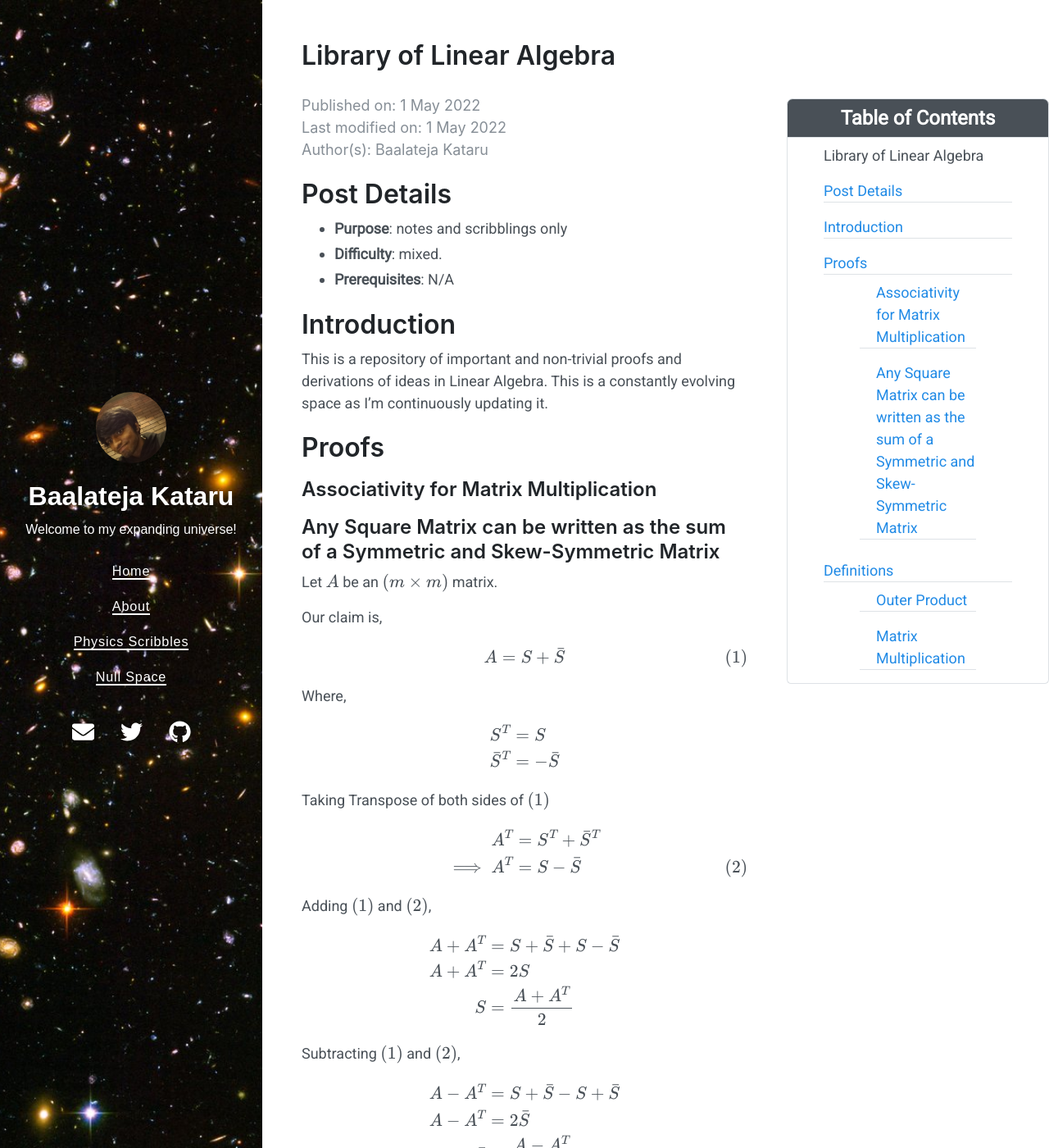
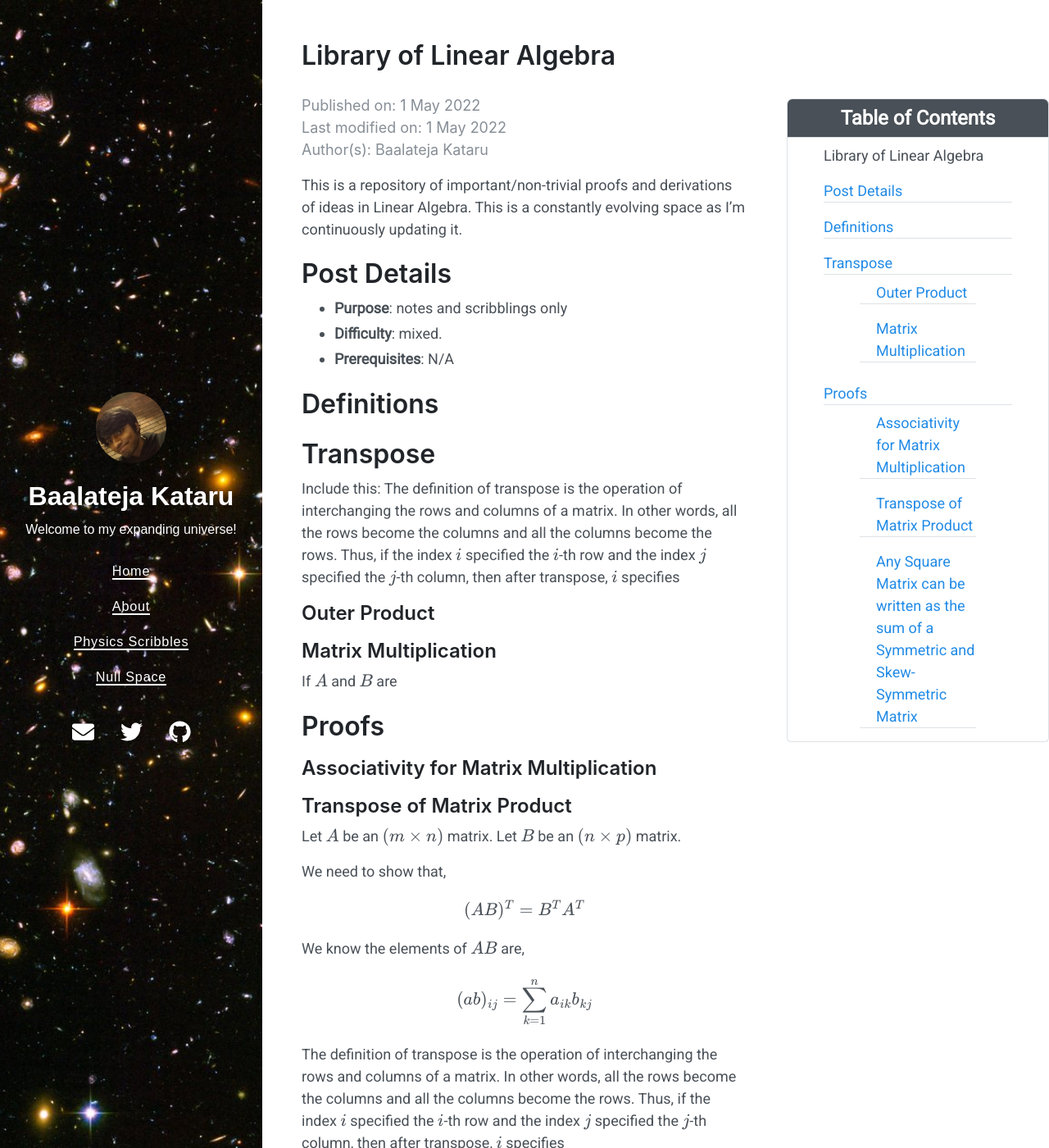
Before and after one commit to BK-Modding/BK-Modding.github.io, a Jekyll site: the page built from _posts/blog3/2022-05-01-library-of-linear-algebra.md, in a window 1280 px wide and 1400 px high. Shown: the whole window at 82% size. Built offline with Jekyll 4.4.1, drawn with Linux system fonts in a browser that asks for light colours; nearby versions of some CDN libraries; formulas are drawn with MathJax 3; some of the changed text lies outside the part shown.

```diff
--- a/_posts/blog3/2022-05-01-library-of-linear-algebra.md
+++ b/_posts/blog3/2022-05-01-library-of-linear-algebra.md
@@ -10,19 +10,46 @@
 usemathjax: true
 ---
 
+This is a repository of important/non-trivial proofs and derivations of ideas in Linear Algebra. This is a constantly evolving space as I'm continuously updating it.
+
 # Post Details
 
 - **Purpose**: notes and scribblings only
 - **Difficulty**: mixed.
 - **Prerequisites**: N/A
 
-# Introduction
+# Definitions
 
-This is a repository of important and non-trivial proofs and derivations of ideas in Linear Algebra. This is a constantly evolving space as I'm continuously updating it.
+# Transpose
+
+Include this: The definition of transpose is the operation of interchanging the rows and columns of a matrix. In other words, all the rows become the columns and all the columns become the rows. Thus, if the index $$ i $$ specified the $$i$$-th row and the index $$ j $$ specified the $$ j $$-th column, then after transpose, $$ i $$ specifies
+
+## Outer Product
+
+
+
+## Matrix Multiplication
+
+If $$ A $$ and $$ B $$ are
 
 # Proofs
 
 ## Associativity for Matrix Multiplication
+
+## Transpose of Matrix Product
+
+Let $$ A $$ be an $$ (m \times n) $$ matrix.
+Let $$ B $$ be an $$ (n \times p) $$ matrix.
+
+We need to show that,
+
+$$ (AB)^T = B^T A^T $$
+
+We know the elements of $$ AB $$ are,
+
+$$ (ab)_{ij} = \sum_{k = 1}^{n} a_{ik} b_{kj} $$
+
+The definition of transpose is the operation of interchanging the rows and columns of a matrix. In other words, all the rows become the columns and all the columns become the rows. Thus, if the index $$ i $$ specified the $$i$$-th row and the index $$ j $$ specified the $$ j $$-th column, then after transpose, $$ i $$ specifies
 
 ## Any Square Matrix can be written as the sum of a Symmetric and Skew-Symmetric Matrix
 
@@ -46,7 +73,7 @@
 $$
     \begin{align*}
         A^T &= S^T + \bar{S}^T \\
-        \implies A^T &= S - \bar{S} \tag{2}
+        A^T &= S - \bar{S} \tag{2}
     \end{align*}
 $$
 
@@ -70,7 +97,7 @@
     \end{align*}
 $$
 
-Thus, the Symmetric and Skew-Symmetric parts can be obtained from the matrix A itself so $$ \forall A $$, we can construct a Symmetric and Skew-Symmetric part s.t.,
+Thus, the Symmetric and Skew-Symmetric parts can be obtained from the matrix A itself so $$ \forall \, A $$, we can construct a Symmetric and Skew-Symmetric part s.t.,
 
 $$
     A = \frac{1}{2}(A + A^T) + \frac{1}{2}(A - A^T)
```
Also changed, not shown: other parts of _posts/blog3/2022-05-01-library-of-linear-algebra.md (+0 -10 lines), _posts/blog1/2021-08-17-deriving-the-conservation-of-linear-and-angular-momentum-using-lagrangian-mechanics.md (+2 -2 lines), _posts/blog1/2022-06-13-covariant-formulation-of-classical-electrodynamics-using-relativity-and-tensor-calculus.md (added, +47 -0 lines).
